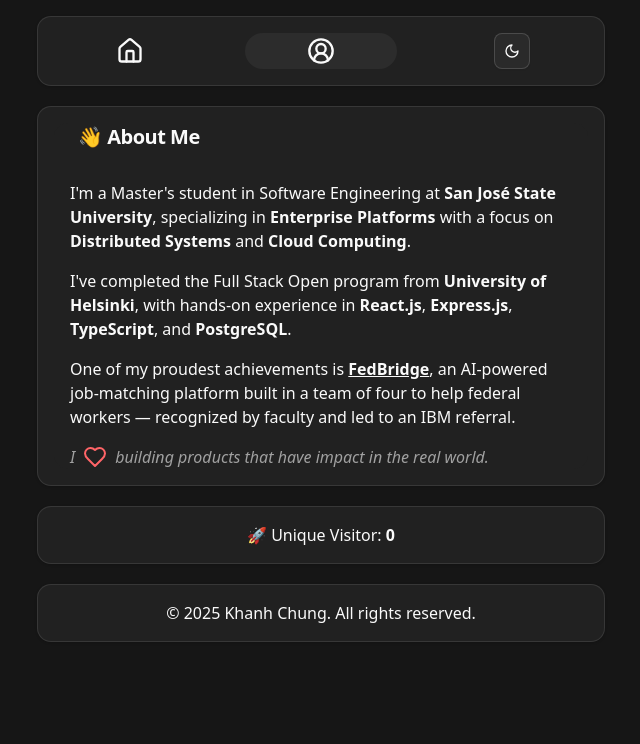
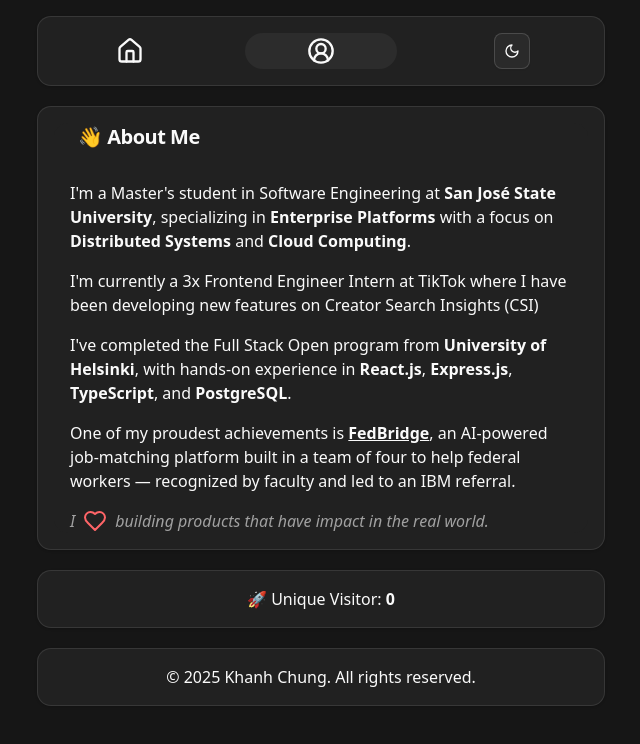
Before and after one commit to craftzmask/khanhchung-portfolio, a React (Vite) app: page /about in a window 1280 px wide. Shown: the top 744 px of the page, without its empty margins (319-959 px from the left). Built offline with nearby package versions, Linux system fonts and the light colour scheme; no server answers.

Commit message:
update about page

```diff
--- a/src/pages/About.tsx
+++ b/src/pages/About.tsx
@@ -11,6 +11,9 @@
           <p className="text-base">
             I'm a Master's student in Software Engineering at <strong>San José State University</strong>,
             specializing in <strong>Enterprise Platforms</strong> with a focus on <strong>Distributed Systems</strong> and <strong>Cloud Computing</strong>.
+          </p>
+          <p className="text-base">
+            I'm currently a 3x Frontend Engineer Intern at TikTok where I have been developing new features on Creator Search Insights (CSI)
           </p>
           <p className="text-base">
             I've completed the Full Stack Open program from <strong>University of Helsinki</strong>, with hands-on experience in <strong>React.js</strong>, <strong>Express.js</strong>, <strong>TypeScript</strong>, and <strong>PostgreSQL</strong>.
```
